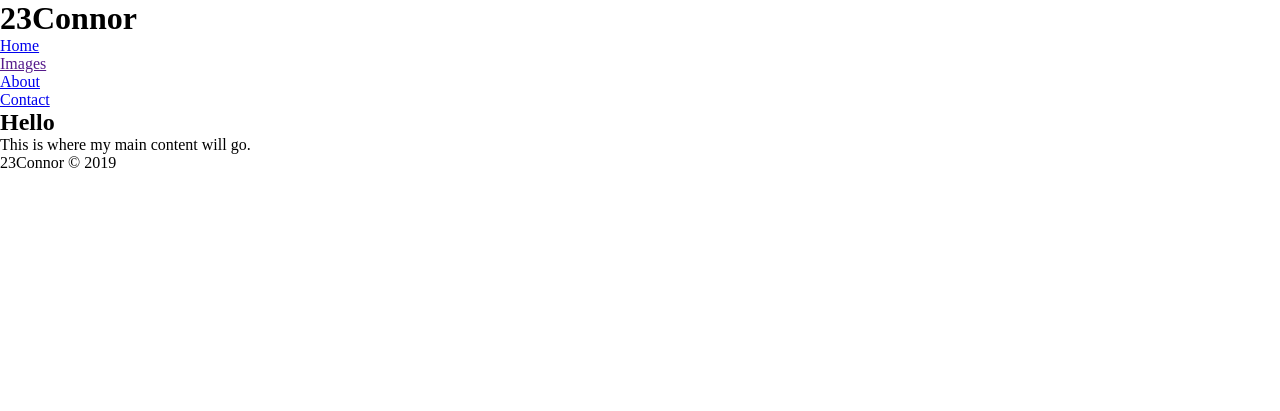
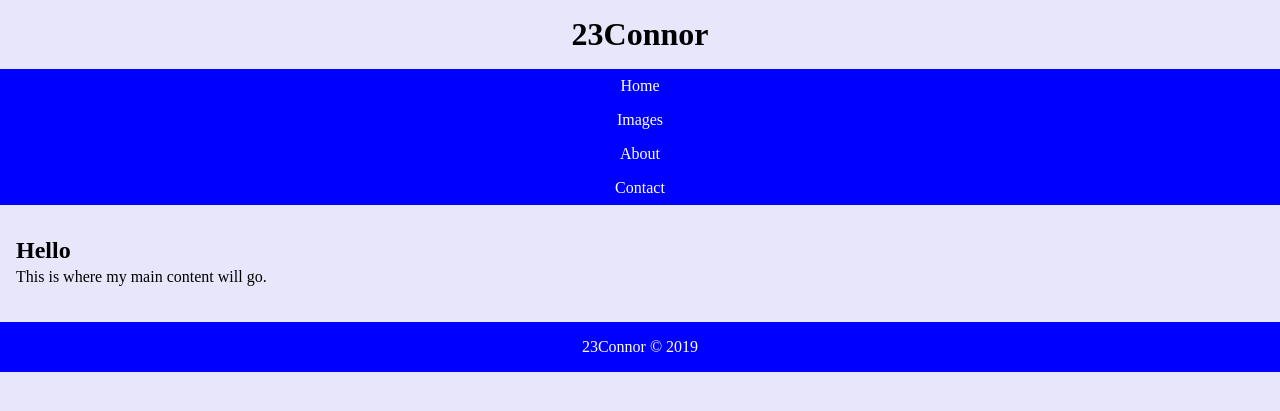
Before and after one commit to cjconnor18/website, a PHP site: page / in a window 1280 px wide. Shown: the top 411 px of the page. Run offline with PHP 8.4, Linux system fonts and the light colour scheme.

Commit message:
Update style.css

```diff
--- a/styles/style.css
+++ b/styles/style.css
@@ -2,3 +2,40 @@
   margin: 0;
   padding: 0;
 }
+body{
+  background-color: #e7e6fa;
+}
+header{
+  text-align: center;
+  padding: 1em;
+}
+nav {
+  background-color: #00f;
+  color: #fff;
+}
+nav ul{
+  list-style: none;
+}
+nav ul a{
+  color: inherit;
+  text-decoration: none;
+  text-align: center;
+  display: block;
+  padding: .5em 0;
+}
+nav ul a:hover{
+  background-color: #fff;
+  color: #00f;
+}
+main{
+  padding: 2em 1em;
+}
+main p{
+  padding: .25em 0;
+}
+footer{
+  background-color: #00f;
+  color: #fff;
+  text-align: center;
+  padding: 1em 0;
+}
```
